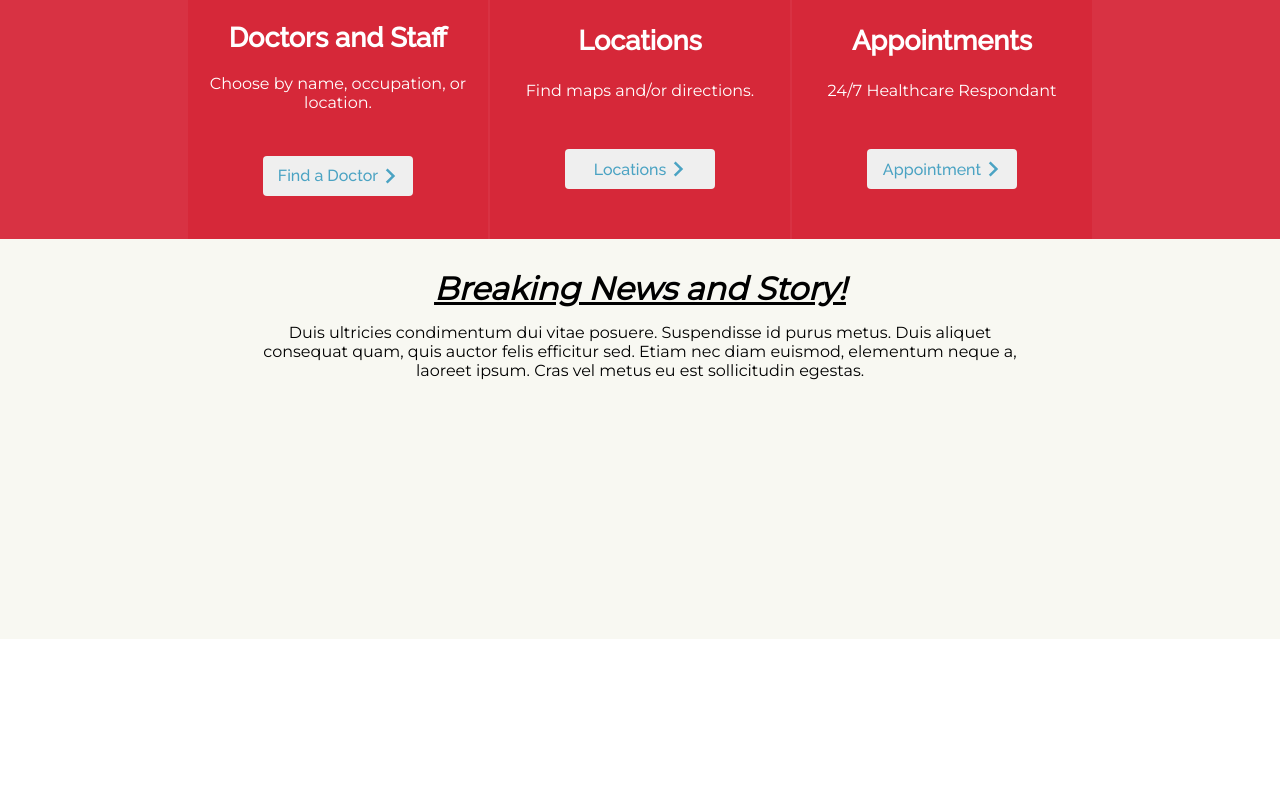
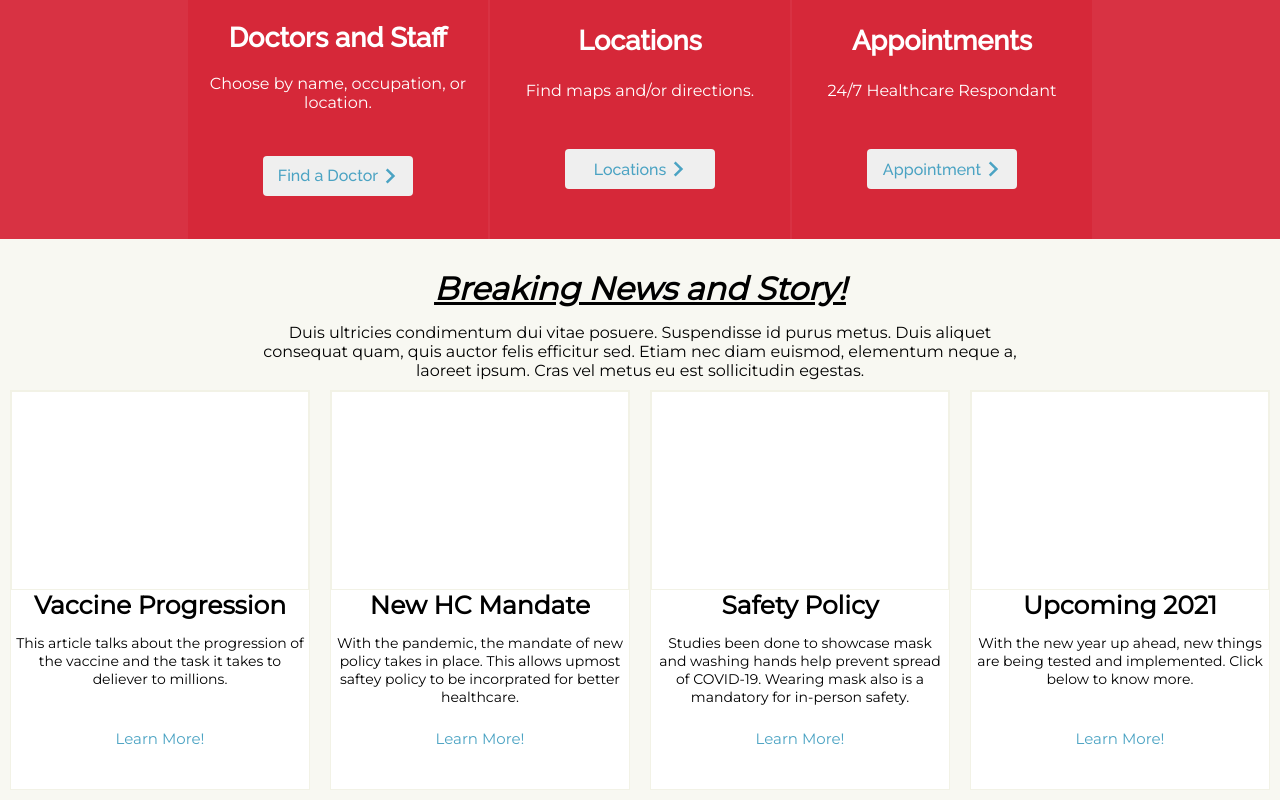
Before and after one commit to hquach-cs/HQHealthcare, a React (Create React App) app: page / in a window 1280 px wide. Shown: the part 701-1501 px from the top of the page. Before the commit the page ends 1340 px from the top, so only its background shows below. Built offline with nearby package versions, Linux system fonts and the light colour scheme.

Commit message:
Story section w/ no pic done

```diff
--- a/src/components/Frontpage/StorySec/StorySecElements.js
+++ b/src/components/Frontpage/StorySec/StorySecElements.js
@@ -22,3 +22,46 @@ export const StorySectionDesc = styled.span`
   text-align: center;
   width: 60%;
 `;
+
+export const StoryList = styled.ul`
+  list-style: none;
+  display: flex;
+  @media screen and (max-width: 768px) {
+    flex-direction: column;
+  }
+`;
+
+export const StoryPic = styled.div`
+  border: 1px solid rgba(242, 242, 230, 1);
+`;
+
+export const StoryTitle = styled.h1`
+  font-size: 25px;
+  text-align: center;
+`;
+
+export const StoryDesc = styled.span`
+  font-size: 14px;
+  padding: 4px;
+  text-align: center;
+`;
+
+export const StoryButton = styled.a`
+  cursor: pointer;
+  text-align: center;
+  color: #4ba3c3;
+  font-size: 15px;
+  &:hover {
+    color: #cce6f4;
+  }
+`;
+
+export const Story = styled.li`
+  width: 300px;
+  height: 400px;
+  background: white;
+  margin: 10px;
+  border: 1px solid rgba(242, 242, 230, 1);
+  display: grid;
+  grid-template-rows: 50% 10% 25%;
+`;
--- a/src/components/Frontpage/StorySec/index.js
+++ b/src/components/Frontpage/StorySec/index.js
@@ -4,6 +4,12 @@ import {
   StorySection,
   StorySectionTitle,
   StorySectionDesc,
+  StoryList,
+  Story,
+  StoryTitle,
+  StoryPic,
+  StoryDesc,
+  StoryButton,
 } from "./StorySecElements";
 
 const StorySec = () => {
@@ -16,6 +22,45 @@ const StorySec = () => {
         Etiam nec diam euismod, elementum neque a, laoreet ipsum. Cras vel metus
         eu est sollicitudin egestas.
       </StorySectionDesc>
+      <StoryList>
+        <Story>
+          <StoryPic></StoryPic>
+          <StoryTitle>Vaccine Progression</StoryTitle>
+          <StoryDesc>
+            This article talks about the progression of the vaccine and the task
+            it takes to deliever to millions.
+          </StoryDesc>
+          <StoryButton>Learn More!</StoryButton>
+        </Story>
+        <Story>
+          <StoryPic></StoryPic>
+          <StoryTitle>New HC Mandate</StoryTitle>
+          <StoryDesc>
+            With the pandemic, the mandate of new policy takes in place. This
+            allows upmost saftey policy to be incorprated for better healthcare.
+          </StoryDesc>
+          <StoryButton>Learn More!</StoryButton>
+        </Story>
+        <Story>
+          <StoryPic></StoryPic>
+          <StoryTitle>Safety Policy</StoryTitle>
+          <StoryDesc>
+            Studies been done to showcase mask and washing hands help prevent
+            spread of COVID-19. Wearing mask also is a mandatory for in-person
+            safety.
+          </StoryDesc>
+          <StoryButton>Learn More!</StoryButton>
+        </Story>
+        <Story>
+          <StoryPic></StoryPic>
+          <StoryTitle>Upcoming 2021</StoryTitle>
+          <StoryDesc>
+            With the new year up ahead, new things are being tested and
+            implemented. Click below to know more.
+          </StoryDesc>
+          <StoryButton>Learn More!</StoryButton>
+        </Story>
+      </StoryList>
     </StorySection>
   );
 };
```
